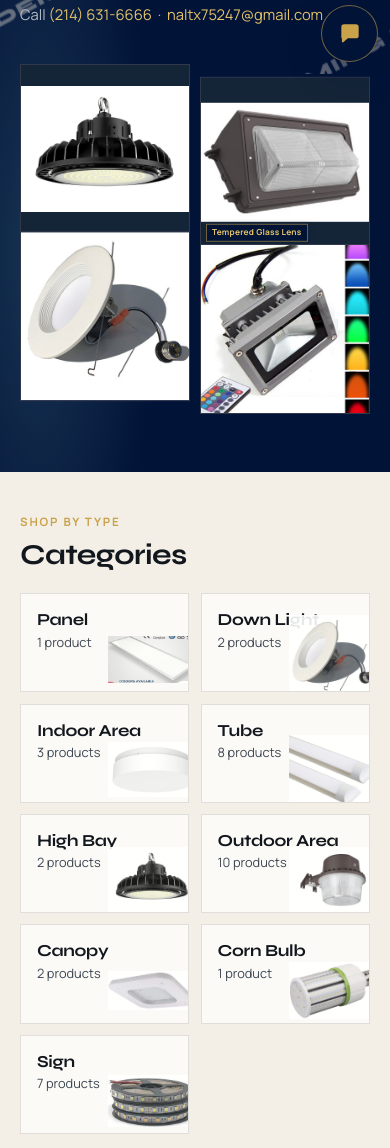
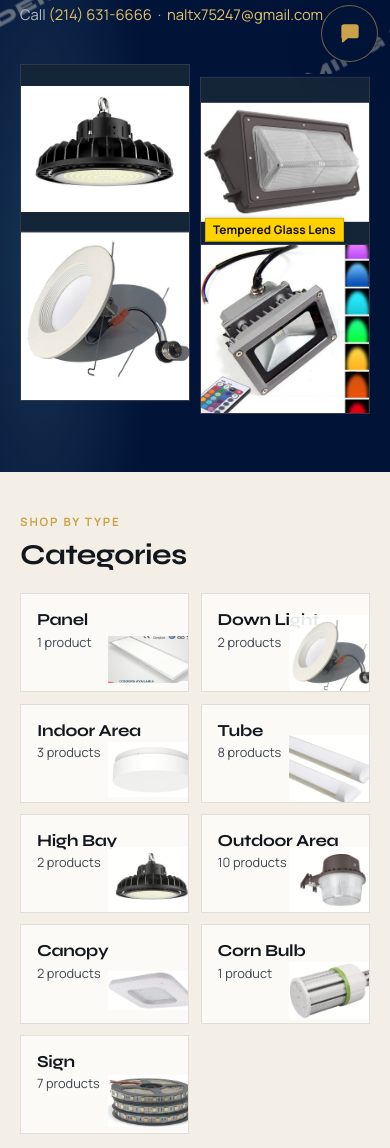
Before and after one commit to shirleyb75247/nal-demo-site, a plain HTML site: page index.html in a window 390 px wide. Shown: the part 770-1918 px from the top of the page. Drawn offline with Linux system fonts and the light colour scheme; no server answers.

Commit message:
Bigger yellow tempered glass badge

```diff
--- a/styles.css
+++ b/styles.css
@@ -239,16 +239,16 @@ p { margin: 0 0 1rem; }
   left: 0.5rem;
   bottom: 0.5rem;
   z-index: 2;
-  max-width: calc(100% - 1rem);
-  padding: 0.22rem 0.5rem 0.24rem;
-  background: rgba(1, 19, 55, 0.92);
-  color: var(--gold-2);
-  border: 1px solid rgba(201, 162, 74, 0.55);
+  max-width: calc(100% - 0.8rem);
+  padding: 0.34rem 0.72rem 0.36rem;
+  background: #ffd200;
+  color: #111;
+  border: 1px solid rgba(17, 17, 17, 0.18);
   font-family: var(--font);
-  font-size: 0.62rem;
-  font-weight: 700;
-  letter-spacing: 0.04em;
-  line-height: 1.25;
+  font-size: 0.93rem;
+  font-weight: 800;
+  letter-spacing: 0.02em;
+  line-height: 1.2;
   white-space: nowrap;
   pointer-events: none;
   box-shadow: 0 1px 6px rgba(1, 19, 55, 0.28);
@@ -256,8 +256,8 @@ p { margin: 0 0 1rem; }
 .hero-grid .lens-badge {
   left: 0.4rem;
   bottom: 0.4rem;
-  font-size: 0.58rem;
-  padding: 0.18rem 0.4rem 0.2rem;
+  font-size: 0.84rem;
+  padding: 0.28rem 0.58rem 0.3rem;
 }
 .product-card .thumb { position: relative; }
 .gallery { position: relative; }
@@ -289,11 +289,11 @@ p { margin: 0 0 1rem; }
 @media (max-width: 420px) {
   .lens-badge,
   .hero-grid .lens-badge {
-    font-size: 0.52rem;
-    letter-spacing: 0.03em;
-    left: 0.3rem;
-    bottom: 0.3rem;
-    padding: 0.16rem 0.34rem 0.18rem;
+    font-size: 0.74rem;
+    letter-spacing: 0.01em;
+    left: 0.28rem;
+    bottom: 0.28rem;
+    padding: 0.22rem 0.42rem 0.24rem;
   }
 }
 
```
